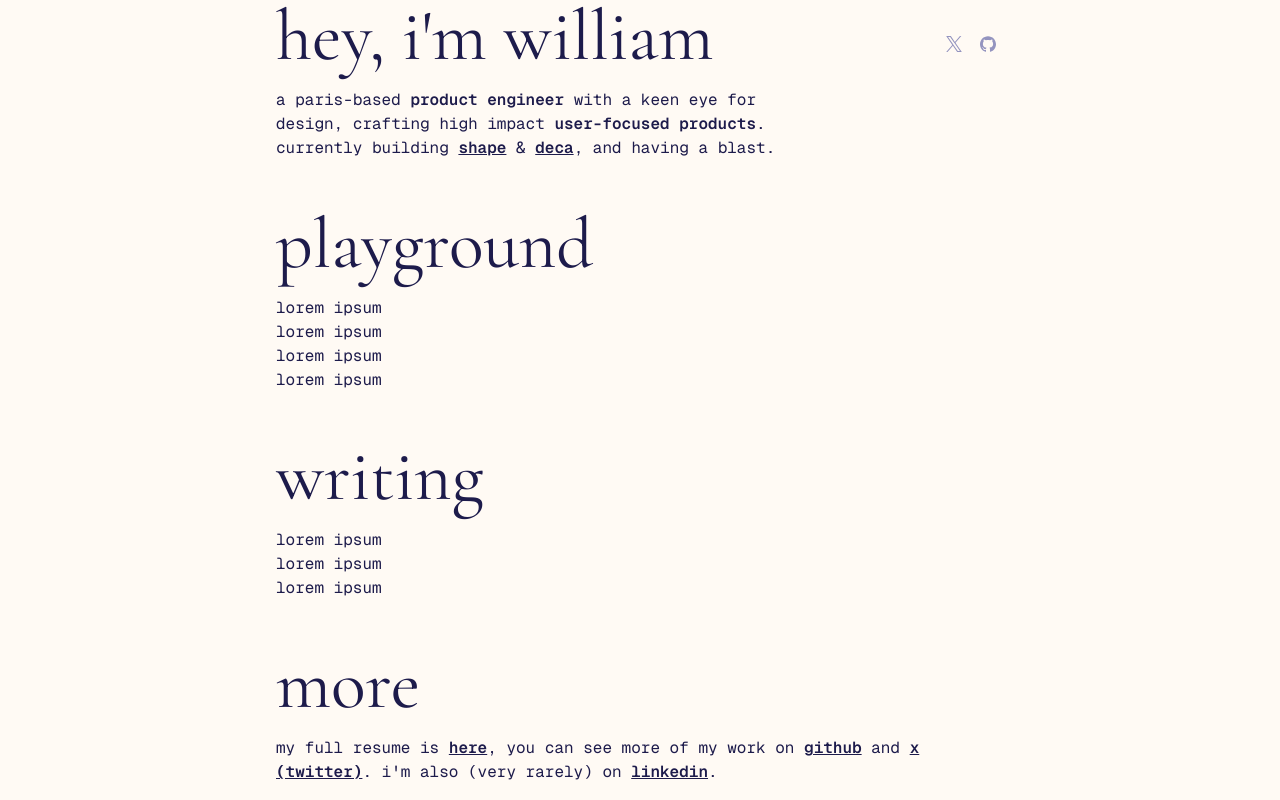
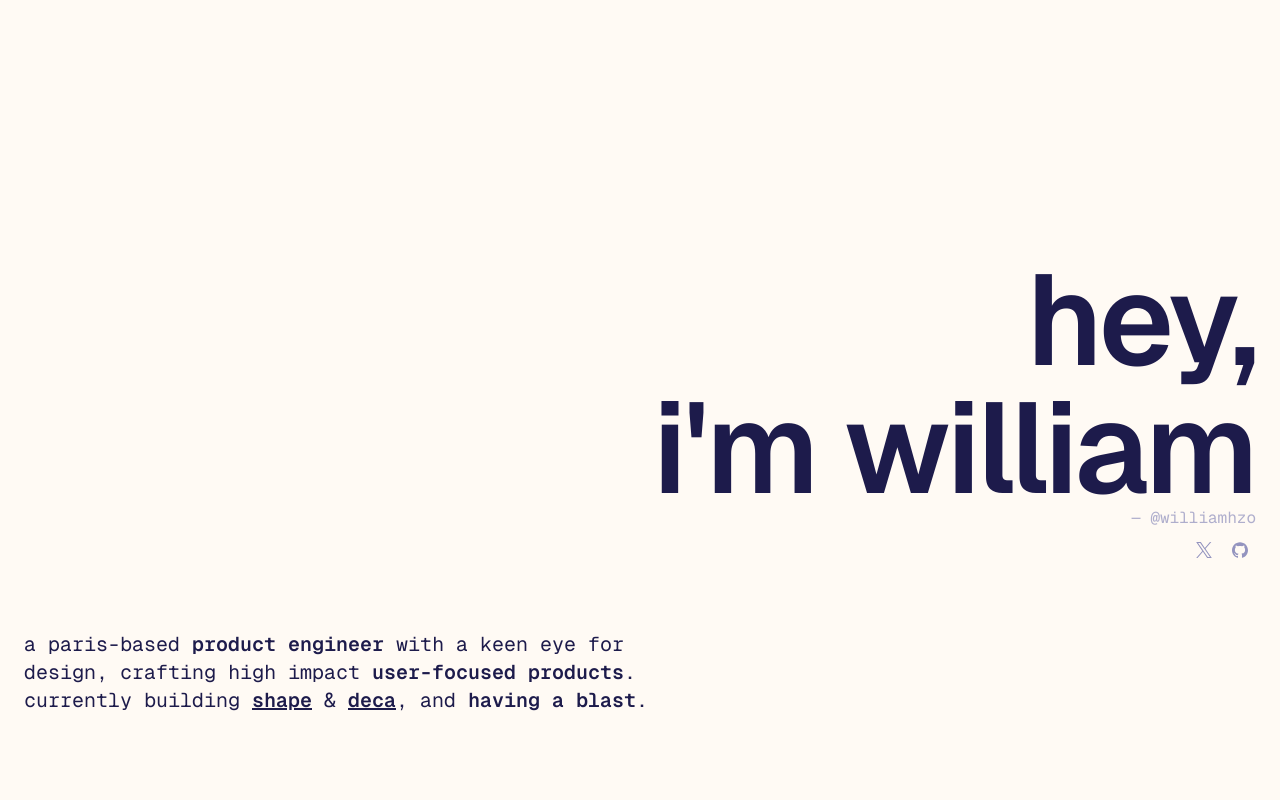
Before and after one commit to williamhzo/williamhzo.me, a Next.js app: page / in a window 1280 px wide. Shown: the top 800 px of the page. Built offline with nearby package versions, Linux system fonts and the light colour scheme.

Commit message:
nu layout who dis

```diff
--- a/app/globals.css
+++ b/app/globals.css
@@ -48,4 +48,9 @@ body {
   color: var(--foreground);
   background: var(--background);
   font-family: var(--font-sans);
+
+  & em {
+    font-style: normal;
+    font-weight: 600;
+  }
 }
--- a/app/page.tsx
+++ b/app/page.tsx
@@ -1,42 +1,62 @@
-import { GithubIcon, XIcon } from "@/components/icons";
 import { Link } from "@/components/link";
+import { SpinningText } from "@/components/spinning-text";
 import { Username } from "@/components/username";
 import { paths } from "@/constants";
-import { ReactNode, ElementType } from "react";
+import { ElementType, ReactNode } from "react";
+import { XIcon } from "@/components/icons";
+import { GithubIcon } from "@/components/icons";
 
 export default function Home() {
   return (
-    <div className="mx-auto flex max-w-screen-md flex-col gap-12 px-5 font-mono">
-      <div className="flex flex-col gap-16">
-        <div>
-          <div className="relative flex items-center justify-between">
-            <div className="flex items-baseline gap-2">
-              <h1 className="mb-4 font-serif text-7xl select-none">
-                hey, i&apos;m william
+    <div className="mx-auto flex flex-col gap-12 px-6 font-mono">
+      <div className="mx-auto flex min-h-[100dvh] w-full max-w-screen-xl flex-col gap-4 py-64">
+        <div className="flex flex-col items-end">
+          <h1 className="text-right font-sans text-9xl font-semibold tracking-tight select-none">
+            hey, <br />
+            i&apos;m william
           </h1>
+
+          <div className="-mt-1.5 flex flex-col items-end">
             <Username />
-            </div>
 
-            <ul className="flex items-center gap-0.5">
+            <ul className="mt-1 flex items-center gap-1">
               <SocialLink href={paths.x} icon={XIcon} />
               <SocialLink href={paths.github} icon={GithubIcon} />
             </ul>
           </div>
+        </div>
 
-          <h2 className="font-mono text-balance">
-            a paris-based{" "}
-            <span className="font-semibold">product engineer</span> with a keen
-            eye for design, crafting high impact{" "}
-            <span className="font-semibold">user-focused products</span>.
-            currently building <InlineLink href={paths.shape}>shape</InlineLink>{" "}
-            & <InlineLink href={paths.deca}>deca</InlineLink>, and having a
-            blast.
+        <div className="group mt-12 flex items-center justify-between">
+          <div className="flex max-w-prose flex-col gap-0 text-xl text-balance">
+            <h2>
+              a paris-based <em>product engineer</em> with a keen eye for
+              design, crafting high impact <em>user-focused products</em>.
             </h2>
+
+            <p>
+              currently building{" "}
+              <InlineLink href={paths.shape}>shape</InlineLink> &{" "}
+              <InlineLink href={paths.deca}>deca</InlineLink>, and{" "}
+              <em>having a blast</em>.
+            </p>
+          </div>
+
+          <SpinningText
+            className="mr-14 font-mono uppercase opacity-0 transition-opacity duration-750 group-hover:opacity-100"
+            radius={5}
+            duration={15}
+          >
+            {/* {`love • create • share • expand • connect • `} */}
+            {`le regard fixé sur un daruma • `}
+          </SpinningText>
         </div>
       </div>
 
+      <div className="mx-auto max-w-screen-md">
         <div>
-        <h3 className="mb-4 font-serif text-7xl">playground</h3>
+          <h3 className="mb-4 font-sans text-7xl font-light tracking-tight">
+            playground
+          </h3>
           <div>lorem ipsum</div>
           <div>lorem ipsum</div>
           <div>lorem ipsum</div>
@@ -44,14 +64,18 @@ export default function Home() {
         </div>
 
         <div>
-        <h3 className="mb-4 font-serif text-7xl">writing</h3>
+          <h3 className="mb-4 font-sans text-7xl font-light tracking-tight">
+            writing
+          </h3>
           <div>lorem ipsum</div>
           <div>lorem ipsum</div>
           <div>lorem ipsum</div>
         </div>
 
         <div>
-        <h3 className="mb-4 font-serif text-7xl">more</h3>
+          <h3 className="mb-4 font-sans text-7xl font-light tracking-tight">
+            more
+          </h3>
           <p>
             my full resume is <InlineLink href={paths.cv}>here</InlineLink>, you
             can see more of my work on{" "}
@@ -60,6 +84,7 @@ export default function Home() {
             (very rarely) on{" "}
             <InlineLink href={paths.linkedin}>linkedin</InlineLink>.
           </p>
+        </div>
       </div>
     </div>
   );
--- a/components/username.tsx
+++ b/components/username.tsx
@@ -8,11 +8,11 @@ export const Username = () => {
 
   return (
     <button
-      className="group text-muted-foreground/50 hidden cursor-pointer items-center gap-1 2xl:flex"
+      className="group text-muted-foreground/75 relative cursor-pointer items-center gap-1"
       onClick={() => copy("williamhzo")}
     >
       — @williamhzo
-      <span className="-translate-x-2 opacity-0 transition-all duration-200 group-hover:translate-x-0 group-hover:opacity-100">
+      <span className="absolute top-1/2 right-0 -translate-y-1/2 opacity-0 transition-all duration-200 group-hover:translate-x-4 group-hover:opacity-100">
         {copiedText ? (
           <Check className="size-3" />
         ) : (
```
Lines whose indentation alone changed are shown as unchanged.
